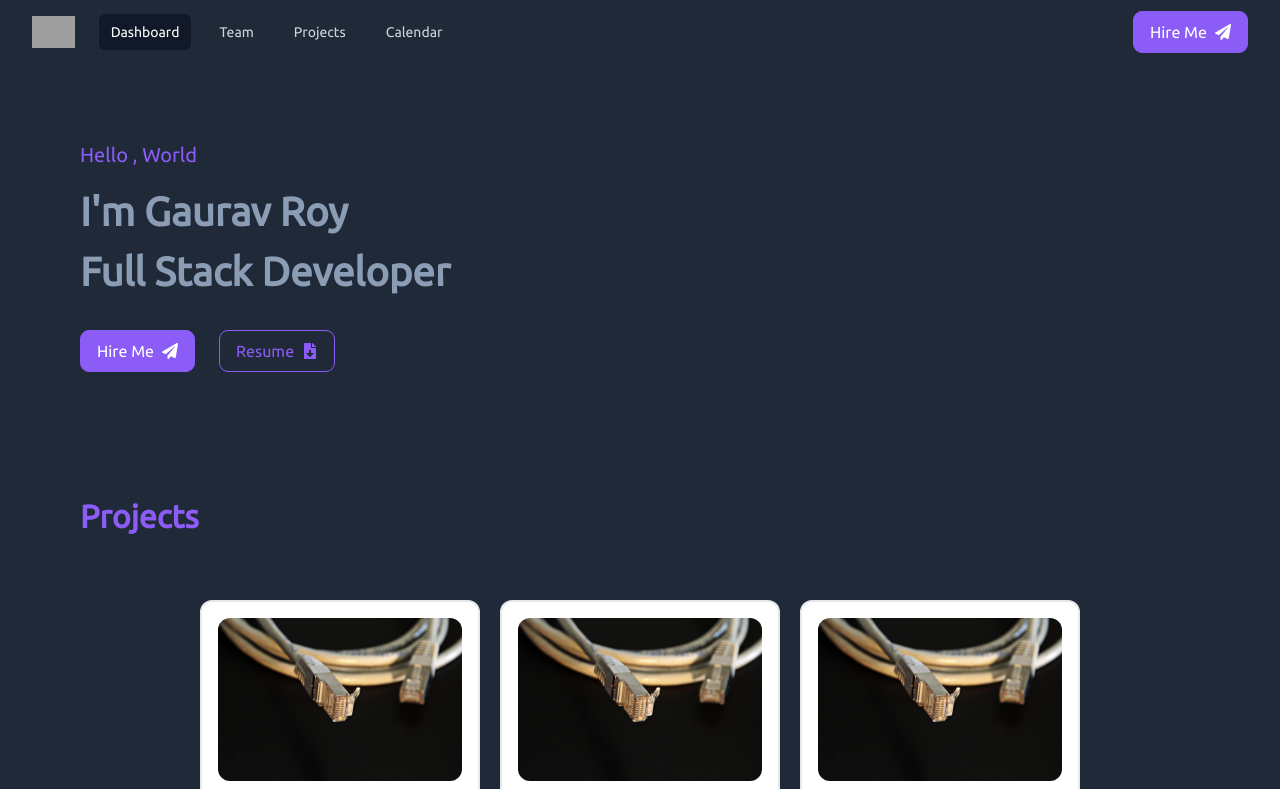
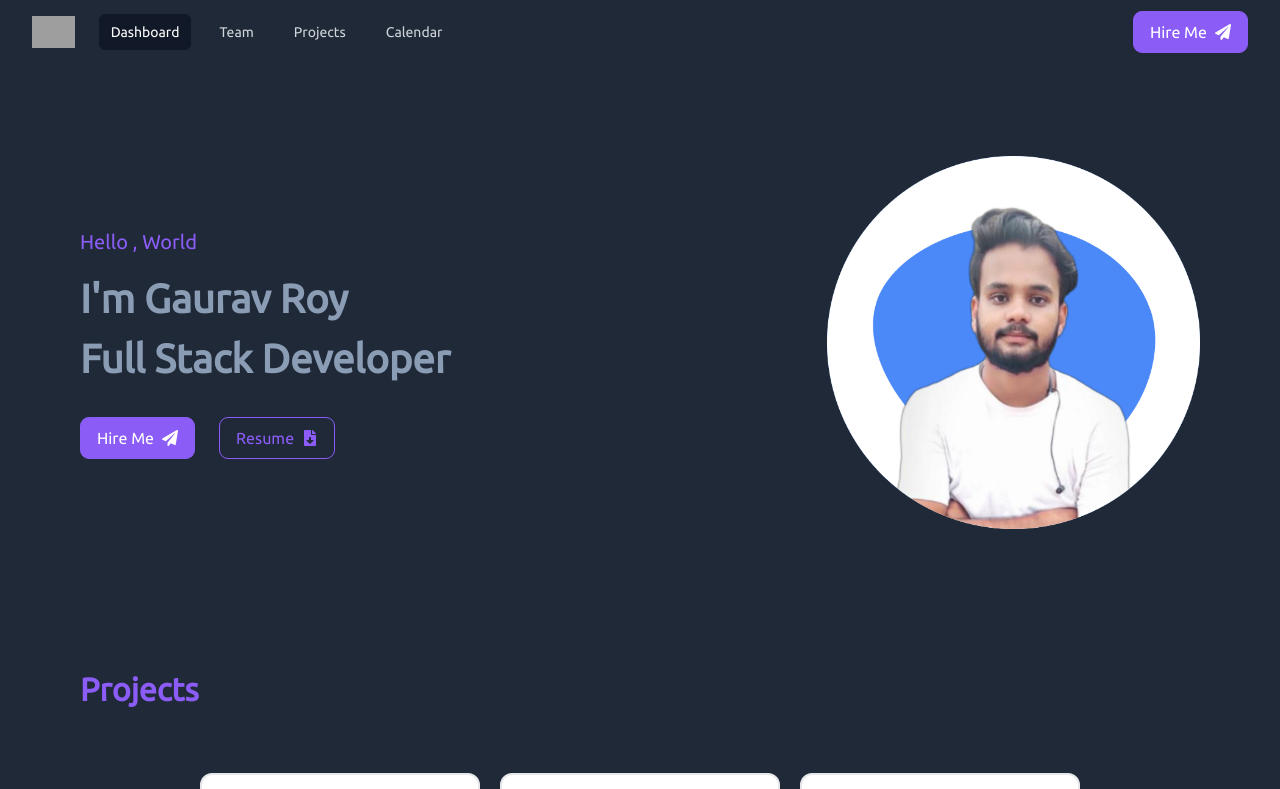
Before and after one commit to gauravxroy/react-portfolio, a React (Create React App) app: page / in a window 1280 px wide. Shown: the top 789 px of the page. Built offline with nearby package versions, Linux system fonts and the light colour scheme; grey boxes are pictures that could not be loaded; a web font is replaced by a local one.

Commit message:
img added

```diff
--- a/src/components/UI/Hero.jsx
+++ b/src/components/UI/Hero.jsx
@@ -2,7 +2,7 @@ import React from "react";
 import { FaPaperPlane, FaFileDownload } from "react-icons/fa";
 // import CountUp from "react-countup";
 // import myImg from '../Asset/Images/heroImg.png'
-// import mySvg from "../Asset/Images/profile-pic.png";
+import mySvg from "../Asset/Images/profile-pic.png";
 const Hero = () => {
   return (
     <section className=" mb-0 bg-[#1f2937]" id="about">
@@ -61,7 +61,7 @@ const Hero = () => {
           <div className="basis-1/3  flex-wrap flex items-center   ">
             <img
               className="sm:my-4 "
-              // src={mySvg}
+              src={mySvg}
               alt=""
               ata-aos="fade-up "
               data-aos-duration="1800"
```
